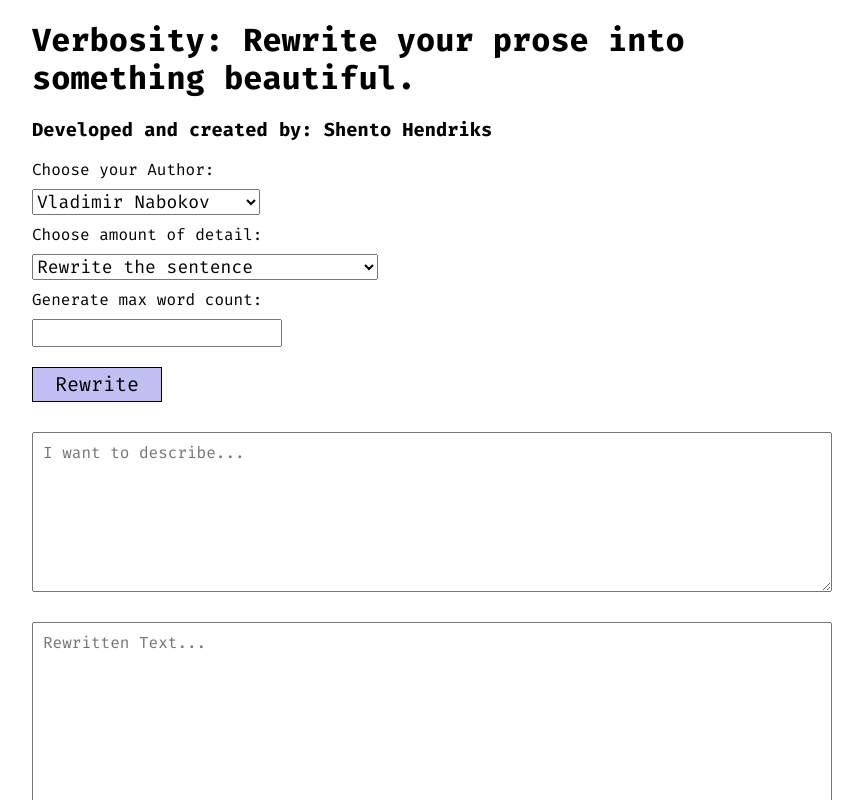
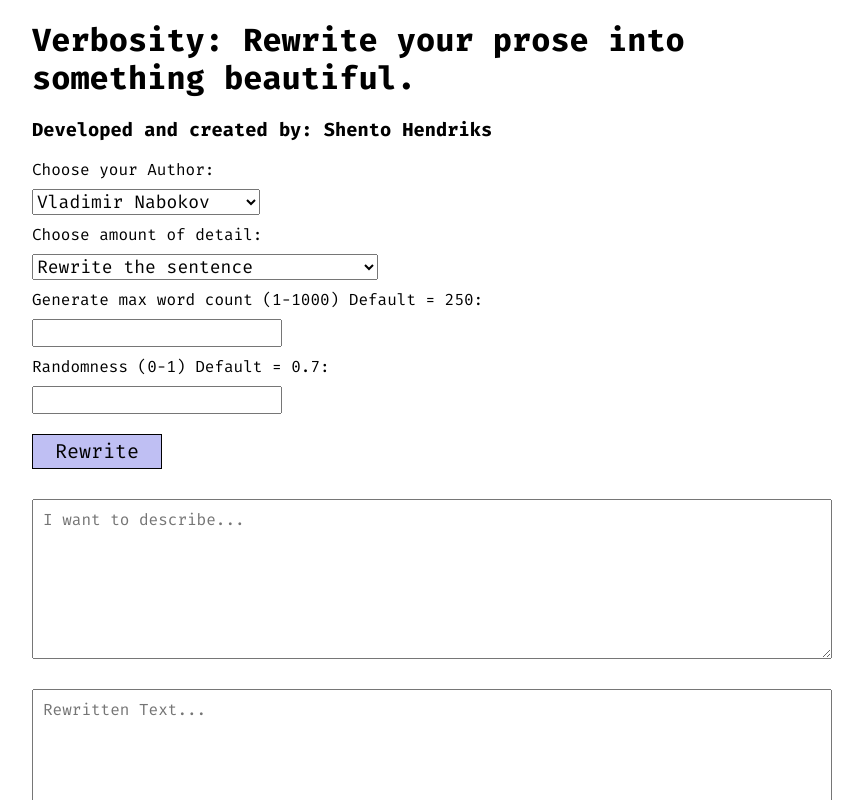
Before and after one commit to ShentoHendriks/webapp, a Next.js app: page / in a window 1280 px wide. Shown: the top 800 px of the page, without its empty margins (208-1071 px from the left). Built offline with nearby package versions, Linux system fonts and the light colour scheme.

Commit message:
Added randomness

```diff
--- a/pages/api/generate.js
+++ b/pages/api/generate.js
@@ -9,7 +9,7 @@ export default async function (req, res) {
   const completion = await openai.createCompletion({
     model: "text-davinci-003",
     prompt: generatePrompt(req.body.input), // data is received here and sent from index.js -> body: JSON.stringify({ input: input_prompt })
-    temperature: 0.7,
+    temperature: req.body.randomness,
     max_tokens: req.body.maxwordsCount,
     top_p: 1,
     frequency_penalty: 0,
--- a/pages/index.js
+++ b/pages/index.js
@@ -11,6 +11,7 @@ export default function Home() {
   const output = useRef(null);
   const detail = useRef(null);
   const maxwords = useRef(null);
+  const randomness = useRef(null);
 
   var input_prompt = "";
 
@@ -42,6 +43,11 @@ export default function Home() {
       number_for_prompt = parseInt(maxwords.current.value/0.75)
     }
 
+    var randomness_holder = 0.7;
+    if (isNumeric(randomness.current.value) == true) {
+      randomness_holder = parseInt(randomness.current.value)
+    }
+
 
     const response = await fetch("/api/generate", {
       method: "POST",
@@ -52,6 +58,7 @@ export default function Home() {
       body: JSON.stringify({
         input: input_prompt,
         maxwordsCount: number_for_prompt,
+        randomness: randomness_holder,
       }),
     });
     const data = await response.json();
@@ -100,9 +107,11 @@ export default function Home() {
             <option value="Add as many detail as possible">Add as many detail as possible</option>
           </select>
 
-          <div className={styles.margintop}>Generate max word count:</div>
+          <div className={styles.margintop}>Generate max word count (1-1000) Default = 250:</div>
+          <input type="text" className={styles.bigfont} ref={maxwords}></input>
 
-          <input type="text" className={styles.bigfont} ref={maxwords}></input>
+          <div className={styles.margintop}>Randomness (0-1) Default = 0.7:</div>
+          <input type="text" className={styles.bigfont} ref={randomness}></input>
 
           <form onSubmit={onSubmit}>
             <input className={styles.button} type="submit" value="Rewrite" />
```
